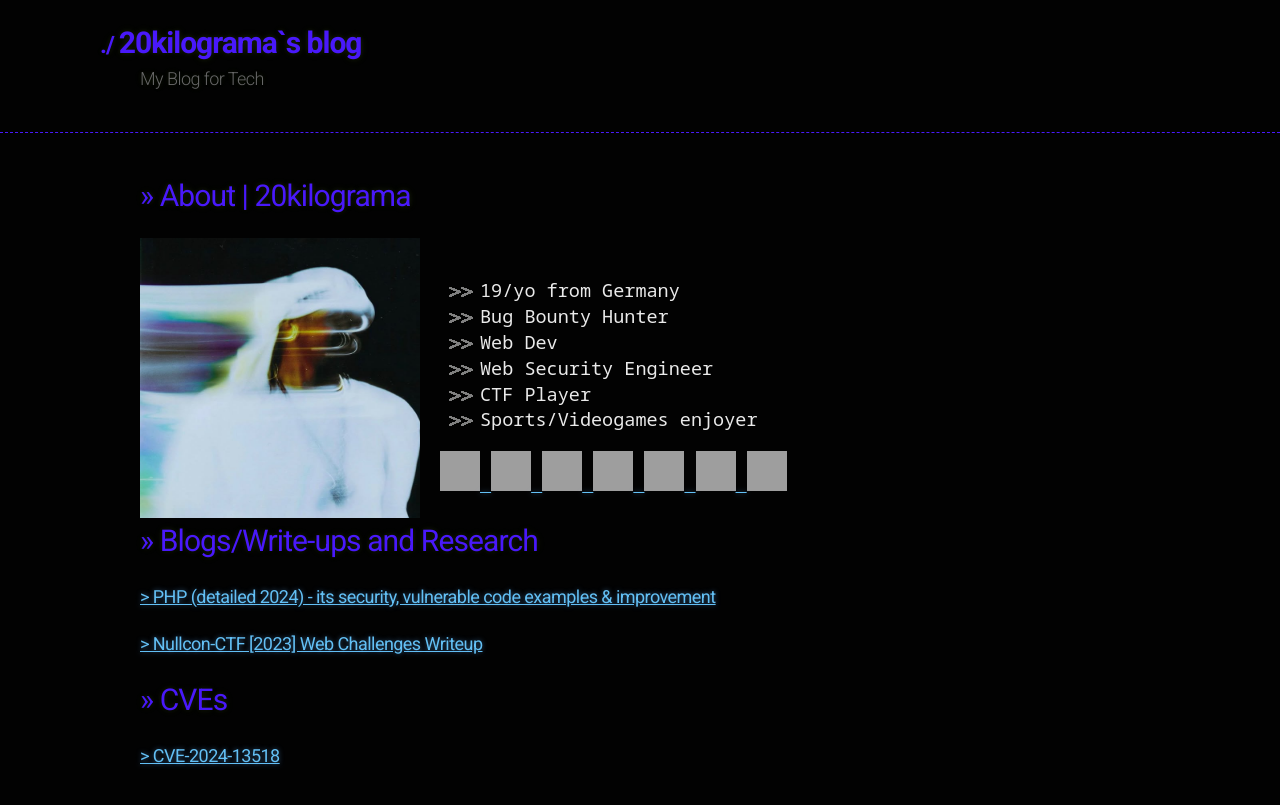
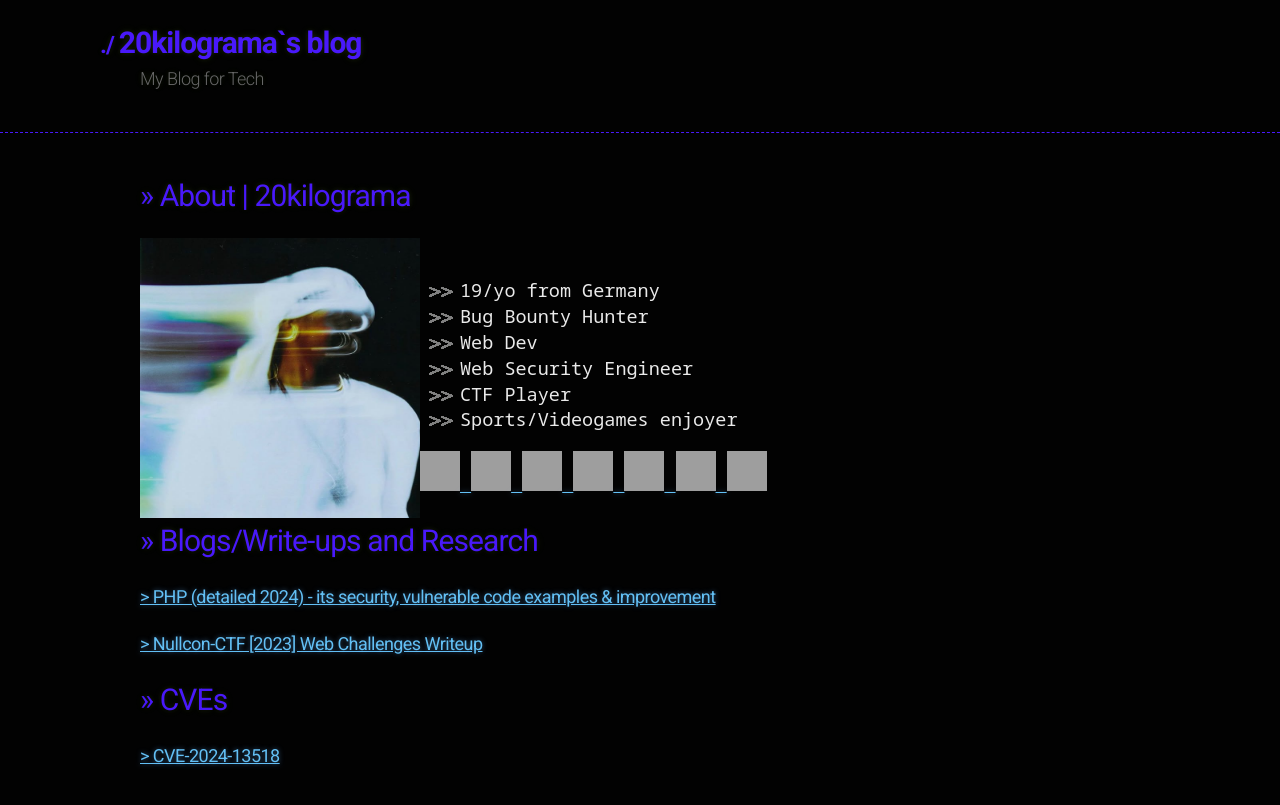
Before and after one commit to 20kilograma/blog, a Jekyll site: the page built from index.md, in a window 1280 px wide. Shown: the top 805 px of the page. Built offline with Jekyll 4.4.1, drawn with Linux system fonts in a browser that asks for light colours; nearby versions of some CDN libraries; some web fonts are replaced; our own code applies the rules of GitHub Pages for plain Markdown files; grey boxes are pictures that could not be loaded.

Commit message:
Update index.md

```diff
--- a/index.md
+++ b/index.md
@@ -1,6 +1,6 @@
 # >> About | 20kilograma
 
-<div style="display: flex; align-items: center; gap: 20px;">
+<div style="display: flex; align-items: center;">
   <img src="2025-02-14 225113.png" width="280" height="280">
 
   <div>
```
